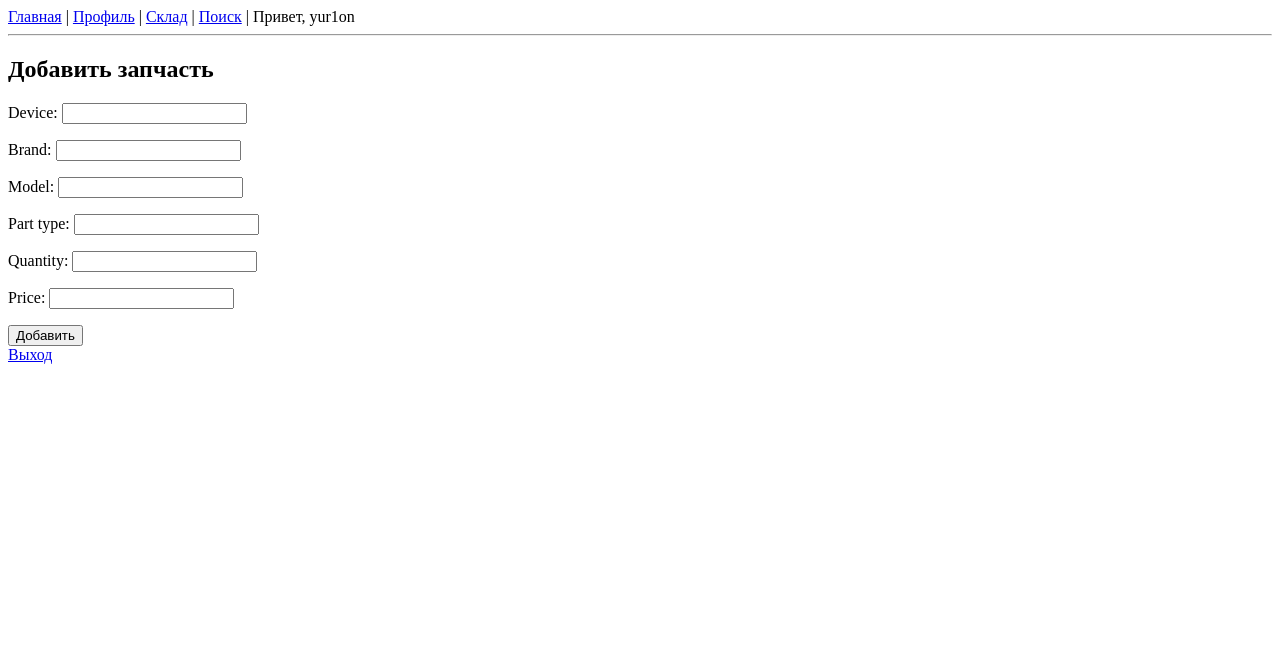
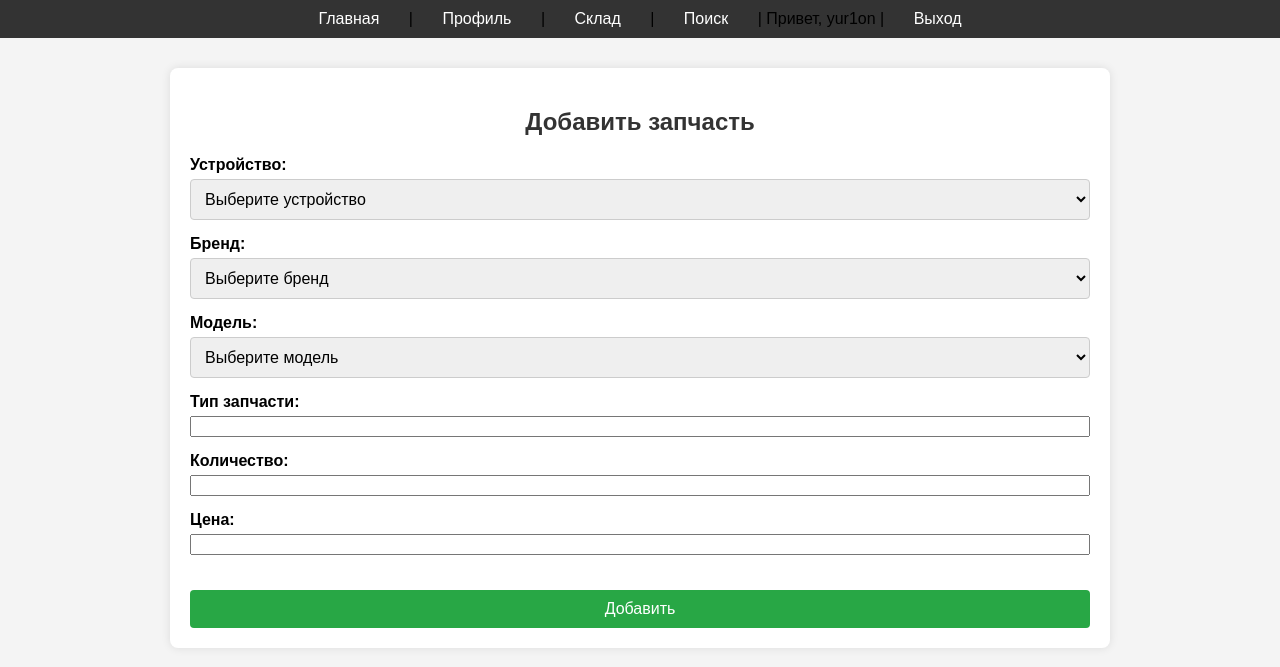
Before and after one commit to yur1on/sclad3, a Django app: page /add-part/ in a window 1280 px wide. Shown: the top 667 px of the page. Run offline with Django 4.2, Linux system fonts and the light colour scheme; a user stored in the database is signed in.

```diff
--- a/myproject/myproject/settings.py
+++ b/myproject/myproject/settings.py
@@ -125,3 +125,8 @@ STATIC_URL = 'static/'
 DEFAULT_AUTO_FIELD = 'django.db.models.BigAutoField'
 
 LOGOUT_REDIRECT_URL = '/'
+
+
+STATICFILES_DIRS = [
+    BASE_DIR / "static",
+]
--- /dev/null
+++ b/myproject/static/css/styles.css
@@ -0,0 +1,104 @@
+body {
+    font-family: Arial, sans-serif;
+    background-color: #f4f4f4;
+    margin: 0;
+    padding: 0;
+}
+
+nav {
+    background-color: #333;
+    padding: 10px;
+    text-align: center;
+}
+
+nav a {
+    color: #fff;
+    text-decoration: none;
+    margin: 0 15px;
+    padding: 10px;
+    font-size: 16px;
+}
+
+nav a:hover {
+    background-color: #575757;
+    border-radius: 4px;
+}
+
+.container {
+    max-width: 900px;
+    margin: 30px auto;
+    background-color: #fff;
+    padding: 20px;
+    border-radius: 8px;
+    box-shadow: 0 0 10px rgba(0, 0, 0, 0.1);
+}
+
+h2 {
+    text-align: center;
+    color: #333;
+    margin-bottom: 20px;
+}
+
+.form-container {
+    display: flex;
+    flex-direction: column;
+    gap: 15px;
+}
+
+.form-group {
+    display: flex;
+    flex-direction: column;
+}
+
+.form-group label {
+    font-weight: bold;
+    margin-bottom: 5px;
+}
+
+.form-control {
+    padding: 10px;
+    font-size: 16px;
+    border-radius: 4px;
+    border: 1px solid #ccc;
+}
+
+.btn-submit {
+    padding: 10px;
+    font-size: 16px;
+    background-color: #28a745;
+    color: #fff;
+    border: none;
+    border-radius: 4px;
+    cursor: pointer;
+    margin-top: 20px;
+    text-align: center;
+}
+
+.btn-submit:hover {
+    background-color: #218838;
+}
+
+table {
+    width: 100%;
+    border-collapse: collapse;
+    margin-top: 20px;
+}
+
+table th, table td {
+    border: 1px solid #ddd;
+    padding: 10px;
+    text-align: left;
+}
+
+table th {
+    background-color: #f2f2f2;
+    font-weight: bold;
+}
+
+table tr:nth-child(even) {
+    background-color: #f9f9f9;
+}
+
+table tr:hover {
+    background-color: #f1f1f1;
+}
--- a/myproject/warehouse/models.py
+++ b/myproject/warehouse/models.py
@@ -1,3 +1,6 @@
+from django.db import models
+from django.contrib.auth.models import User
+
 from django.db import models
 from django.contrib.auth.models import User
 
--- a/myproject/warehouse/templates/warehouse/add_part.html
+++ b/myproject/warehouse/templates/warehouse/add_part.html
@@ -2,9 +2,106 @@
 {% block title %}Добавить запчасть{% endblock %}
 {% block content %}
     <h2>Добавить запчасть</h2>
-    <form method="post">
+    <form method="post" id="part-form" class="form-container">
         {% csrf_token %}
-        {{ form.as_p }}
-        <button type="submit">Добавить</button>
+
+        <div class="form-group">
+            <label for="device">Устройство:</label>
+            <select id="device" name="device" onchange="toggleCustomDevice()" class="form-control">
+                <option value="">Выберите устройство</option>
+                <option value="Телефон">Телефон</option>
+                <option value="Планшет">Планшет</option>
+            </select>
+            <input type="text" id="custom_device" name="custom_device" placeholder="Введите устройство" class="form-control" style="display:none;">
+        </div>
+
+        <div class="form-group">
+            <label for="brand">Бренд:</label>
+            <select id="brand" name="brand" onchange="updateModelOptions()" class="form-control">
+                <option value="">Выберите бренд</option>
+                <option value="Samsung">Samsung</option>
+                <option value="Huawei">Huawei</option>
+                <option value="Xiaomi">Xiaomi</option>
+            </select>
+            <input type="text" id="custom_brand" name="custom_brand" placeholder="Введите бренд" class="form-control" style="display:none;">
+        </div>
+
+        <div class="form-group">
+            <label for="model">Модель:</label>
+            <select id="model" name="model" class="form-control">
+                <option value="">Выберите модель</option>
+            </select>
+            <input type="text" id="custom_model" name="custom_model" placeholder="Введите модель" class="form-control" style="display:none;">
+        </div>
+
+        <div class="form-group">
+            <label for="part_type">Тип запчасти:</label>
+            {{ form.part_type }}
+        </div>
+
+        <div class="form-group">
+            <label for="quantity">Количество:</label>
+            {{ form.quantity }}
+        </div>
+
+        <div class="form-group">
+            <label for="price">Цена:</label>
+            {{ form.price }}
+        </div>
+
+        <button type="submit" class="btn-submit">Добавить</button>
     </form>
+
+    <script>
+        function toggleCustomDevice() {
+            var deviceSelect = document.getElementById('device');
+            var customDeviceInput = document.getElementById('custom_device');
+            customDeviceInput.style.display = deviceSelect.value ? 'none' : 'inline';
+            if (deviceSelect.value) {
+                document.getElementById('custom_device').value = deviceSelect.value;
+            }
+        }
+
+        function updateModelOptions() {
+            var brandSelect = document.getElementById('brand');
+            var modelSelect = document.getElementById('model');
+            var customBrandInput = document.getElementById('custom_brand');
+            var customModelInput = document.getElementById('custom_model');
+
+            var samsungModels = ['a10', 'a20', 'a30', 'a40'];
+            var huaweiModels = ['p40', 'p40 lite', 'p50'];
+            var xiaomiModels = ['redmi 5', 'redmi 6', 'redmi 8'];
+
+            modelSelect.innerHTML = '<option value="">Выберите модель</option>';
+
+            if (brandSelect.value === 'Samsung') {
+                samsungModels.forEach(function(model) {
+                    var option = document.createElement('option');
+                    option.value = model;
+                    option.text = model;
+                    modelSelect.appendChild(option);
+                });
+            } else if (brandSelect.value === 'Huawei') {
+                huaweiModels.forEach(function(model) {
+                    var option = document.createElement('option');
+                    option.value = model;
+                    option.text = model;
+                    modelSelect.appendChild(option);
+                });
+            } else if (brandSelect.value === 'Xiaomi') {
+                xiaomiModels.forEach(function(model) {
+                    var option = document.createElement('option');
+                    option.value = model;
+                    option.text = model;
+                    modelSelect.appendChild(option);
+                });
+            }
+
+            customBrandInput.style.display = brandSelect.value ? 'none' : 'inline';
+            customModelInput.style.display = modelSelect.value ? 'none' : 'inline';
+            if (brandSelect.value) {
+                document.getElementById('custom_brand').value = brandSelect.value;
+            }
+        }
+    </script>
 {% endblock %}
--- a/myproject/warehouse/templates/warehouse/base.html
+++ b/myproject/warehouse/templates/warehouse/base.html
@@ -1,7 +1,9 @@
 <!DOCTYPE html>
 <html>
 <head>
+    {% load static %}
     <title>{% block title %}Склад{% endblock %}</title>
+    <link rel="stylesheet" href="{% static 'css/styles.css' %}">
 </head>
 <body>
     <nav>
@@ -10,19 +12,15 @@
         <a href="{% url 'warehouse' %}">Склад</a> |
         <a href="{% url 'search' %}">Поиск</a> |
         {% if user.is_authenticated %}
-            <span>Привет, {{ user.username }}</span>
+            <span>Привет, {{ user.username }}</span> |
+            <a href="{% url 'logout' %}">Выход</a>
         {% else %}
             <a href="{% url 'login' %}">Вход</a> |
             <a href="{% url 'register' %}">Регистрация</a>
         {% endif %}
     </nav>
-    <hr>
-    {% block content %}{% endblock %}
+    <div class="container">
+        {% block content %}{% endblock %}
+    </div>
 </body>
 </html>
-{% if user.is_authenticated %}
-    <a href="{% url 'logout' %}">Выход</a>
-{% else %}
-    <a href="{% url 'login' %}">Вход</a> |
-    <a href="{% url 'register' %}">Регистрация</a>
-{% endif %}
--- a/myproject/warehouse/views.py
+++ b/myproject/warehouse/views.py
@@ -5,6 +5,10 @@ from django.contrib.auth import logout
 from django.shortcuts import redirect
 from django.shortcuts import render
 from .models import Part
+
+from django.shortcuts import render, redirect
+from .forms import PartForm
+
 def home(request):
     return render(request, 'warehouse/home.html')
 
@@ -34,20 +38,19 @@ def warehouse_view(request):
     parts = Part.objects.filter(user=request.user)
     return render(request, 'warehouse/warehouse.html', {'parts': parts})
 
+
+
 def add_part(request):
-    if not request.user.is_authenticated:
-        return redirect('login')
     if request.method == 'POST':
         form = PartForm(request.POST)
         if form.is_valid():
             part = form.save(commit=False)
-            part.user = request.user
+            part.user = request.user  # Устанавливаем текущего пользователя
             part.save()
-            return redirect('warehouse')
+            return redirect('warehouse')  # Перенаправление на страницу склада после сохранения
     else:
         form = PartForm()
     return render(request, 'warehouse/add_part.html', {'form': form})
-
 
 
 
@@ -59,8 +62,7 @@ def logout_view(request):
 
 
 
-from django.shortcuts import render
-from .models import Part
+
 
 def search(request):
     query = request.GET.get('q')
```
Also changed, not shown: myproject/db.sqlite3.
